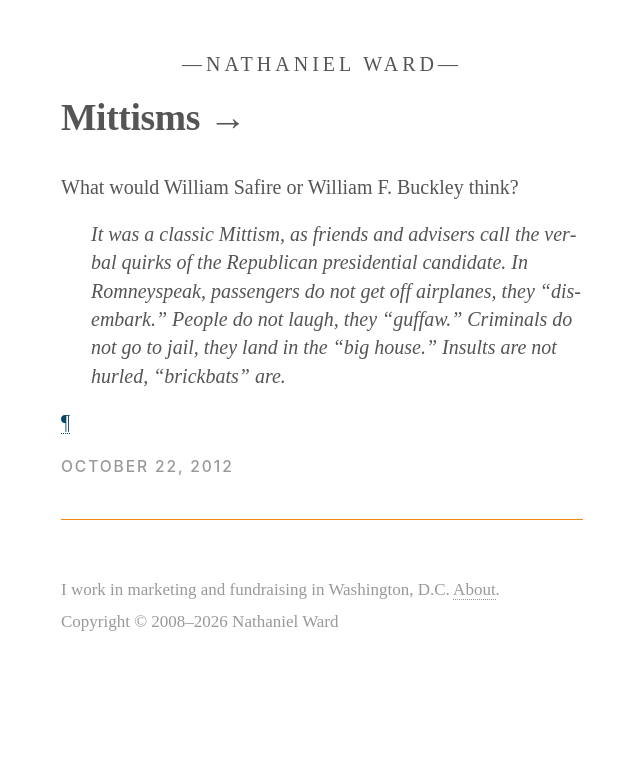
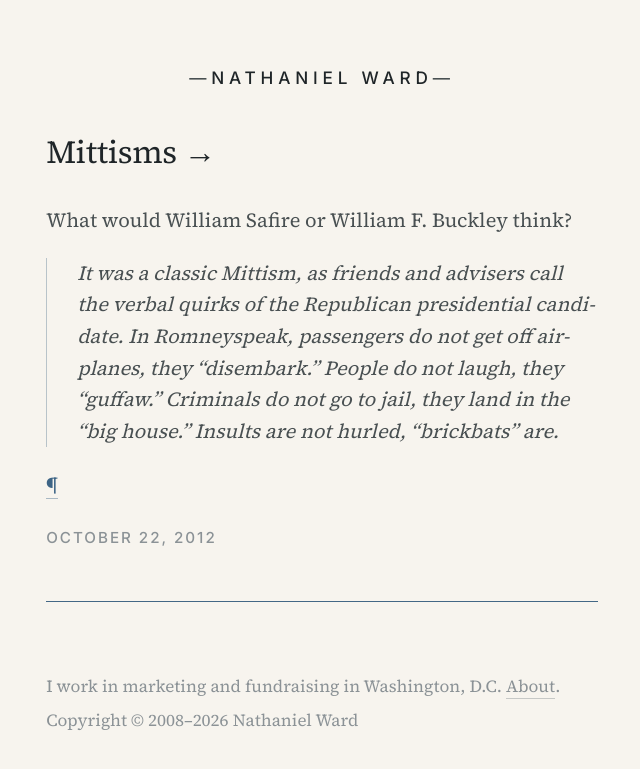
Before and after one commit to nathanielward/nathanielward.github.io, a Jekyll site: the page built from _posts/2012-10-22-mittisms.md, in a window 1280 px wide. Shown: the top 769 px of the page, without its empty margins (318-958 px from the left). Built offline with Jekyll 4.4.1, drawn with Linux system fonts in a browser that asks for light colours.

Commit message:
Update _ui.scss with new fonts and color scheme

```diff
--- a/_sass/_ui.scss
+++ b/_sass/_ui.scss
@@ -1,63 +1,61 @@
 @charset "utf-8";
 
-/* Typography-forward refresh (Practical Typography-ish):
-   - Serif stack: Charter → Source Serif → Times New Roman → serif
-   - Sans accent: Source Sans Pro for structure (tables, meta, markers)
-   - Responsive body size + readable leading
-   - Constrained measure (~65ch)
-   - Paragraph spacing (no first-line indents)
-   - Vertical rhythm tokens (rhythm-first spacing)
+/* Typography-forward refresh:
+   - Serif body and headings: Source Serif 4 → Georgia → serif
+   - Sans accent: Inter for meta, navigation, tables, markers
+   - Notebook-like hierarchy: headings as signposts, not billboards
+   - Warm paper background, slate-blue accent
+   - Dark-mode aware
 */
 
 :root{
-  --text-size: clamp(16px, calc(1.2vmin + 12px), 20px);
-  --line: 1.42;
+  --text-size: clamp(17px, calc(1.05vmin + 13px), 20px);
+  --line: 1.58;
   --measure: 65ch;
-  --pad-x: clamp(16px, 3vw, 32px);
-  --pad-y: clamp(24px, 4vw, 50px);
 
-  /* Base paragraph gap (kept for compatibility) */
-  --gap: 0.9em;
+  --pad-x: clamp(18px, 3vw, 34px);
+  --pad-y: clamp(30px, 5vw, 64px);
 
-  /* Vertical rhythm tokens (derive everything from one unit) */
+  --gap: 1.08em;
+
   --rh: var(--gap);
   --rh-0: 0;
-  --rh-1: calc(var(--rh) * 0.5);   /* tight */
-  --rh-2: var(--rh);               /* normal (paragraph) */
-  --rh-3: calc(var(--rh) * 1.5);   /* roomy */
-  --rh-4: calc(var(--rh) * 2.2);   /* section break */
+  --rh-1: calc(var(--rh) * 0.5);
+  --rh-2: var(--rh);
+  --rh-3: calc(var(--rh) * 1.55);
+  --rh-4: calc(var(--rh) * 2.35);
 
-  /* Accent sans */
-  --sans: "Source Sans Pro", -apple-system, BlinkMacSystemFont,
-          "Segoe UI", Roboto, "Helvetica Neue", Arial, sans-serif;
+  --sans: "Inter", -apple-system, BlinkMacSystemFont,
+          "Segoe UI", Roboto, Arial, sans-serif;
 
-  /* existing palette preserved */
-  --c-text: #555;
-  --c-text-dark: #bbb;
-  --c-bg-dark: #000;
+  --serif: "Source Serif 4", Georgia, serif;
 
-  --c-heading: #333;
-  --c-heading-dark: #ddd;
+  --c-bg: #f7f4ee;
+  --c-text: #495052;
+  --c-heading: #1f2528;
+  --c-meta: #8b9296;
 
-  --c-accent: #f28b10;
-  --c-accent-dark: #f1ab5d;
+  --c-accent: #436785;
+  --c-link: #3d6485;
+  --c-link-hover: #1f405b;
 
-  --c-link: #084769;
-  --c-link-dark: #7fb6d9;
-  --c-link-hover: #032d44;
-  --c-link-hover-dark: #9cc9e4;
-
-  --c-meta: #999;
+  --c-bg-dark: #050607;
+  --c-text-dark: #c4c8c8;
+  --c-heading-dark: #eceeee;
+  --c-accent-dark: #8aa4ba;
+  --c-link-dark: #9fc5e6;
+  --c-link-hover-dark: #c2ddf3;
 }
 
 body{
   margin: 0;
   padding: var(--pad-y) 0;
   font-size: var(--text-size);
-  font-family: Charter, "Source Serif", "Times New Roman", Times, serif;
+  font-family: var(--serif);
   font-style: normal;
   font-weight: 400;
   color: var(--c-text);
+  background: var(--c-bg);
   line-height: var(--line);
 
   font-kerning: normal;
@@ -73,20 +71,18 @@ body{
 @media (prefers-color-scheme: dark){
   body{
     color: var(--c-text-dark);
-    background-color: var(--c-bg-dark);
+    background: var(--c-bg-dark);
   }
 }
 
-/* Layout wrapper */
 div.grid{
   margin: 0 auto;
   display: block;
-  padding-bottom: calc(var(--rh-3));
+  padding-bottom: var(--rh-3);
   min-height: 100%;
   width: 100%;
 }
 
-/* Main content block: measured, responsive, centered on page */
 div{
   -webkit-box-sizing: border-box;
   -moz-box-sizing: border-box;
@@ -103,7 +99,6 @@ div{
   vertical-align: top;
 }
 
-/* Horizontal rule / divider */
 .rule{
   color: var(--c-accent);
   border: none;
@@ -115,7 +110,6 @@ div{
   .rule{ color: var(--c-accent-dark); }
 }
 
-/* Headings: smaller, calmer, spacing does the work */
 h1, h2, h3, h4, h5, h6{
   hyphens: none;
   -webkit-hyphens: none;
@@ -123,37 +117,42 @@ h1, h2, h3, h4, h5, h6{
   word-break: normal;
   text-wrap: balance;
 }
+
 h1{
-  font-size: clamp(1.75rem, calc(1.6vw + 1.15rem), 2.35rem);
-  line-height: 1.15;
+  font-family: var(--serif);
+  font-size: 2rem;
+  line-height: 1.1;
   text-align: left;
-  font-weight: 600;
+  font-weight: 400;
   font-style: normal;
   color: var(--c-heading);
   margin: 0 0 var(--rh-2) 0;
-  letter-spacing: -0.01em;
+  letter-spacing: -0.015em;
 }
 
 @media (prefers-color-scheme: dark){
   h1{ color: var(--c-heading-dark); }
 }
 
-.intro h1{ font-weight: 400; }
+.intro h1{
+  font-weight: 600;
+}
 
 h2{
-  font-size: clamp(1.2rem, calc(0.9vw + 1.0rem), 1.55rem);
-  line-height: 1.25;
+  font-family: var(--serif);
+  font-size: 1.35rem;
+  line-height: 1.15;
   margin: var(--rh-4) 0 var(--rh-2) 0;
-  font-weight: 600;
+  font-weight: 400;
+  font-style: normal;
   color: var(--c-heading);
-  letter-spacing: -0.005em;
+  letter-spacing: -0.02em;
 }
 
 @media (prefers-color-scheme: dark){
   h2{ color: var(--c-heading-dark); }
 }
 
-/* Context-sensitive breathing room for h2 */
 p + h2,
 ul + h2,
 ol + h2,
@@ -162,12 +161,10 @@ blockquote + h2{
   margin-top: var(--rh-4);
 }
 
-/* If h2 follows another heading, keep it tighter */
 h1 + h2{
   margin-top: var(--rh-3);
 }
 
-/* Copy rhythm */
 p, li{
   font-size: 1em;
   line-height: var(--line);
@@ -176,34 +173,31 @@ p, li{
   font-style: normal;
 }
 
-/* Better “hug” between headings and first paragraph */
-h1 + p, h2 + p{ margin-top: 0; }
-
-/* Lists: keep prose serif; make ordered markers sans */
-ol{
-  margin: 0 0 var(--rh-2) 0;
-  padding-left: 1.25em; /* modest, avoids cramped markers */
+h1 + p,
+h2 + p{
+  margin-top: 0;
 }
 
+ol,
 ul{
   margin: 0 0 var(--rh-2) 0;
   padding-left: 1.25em;
 }
 
-ol li::marker{
+ol li::marker,
+ul li::marker{
   font-family: var(--sans);
   font-weight: 400;
 }
 
-/* Blockquotes: indentation only (no border), rhythm handled like normal text */
 blockquote{
   quotes: "";
   margin: 0 0 var(--rh-2) 0;
   padding-left: 1.5em;
   text-indent: 0;
+  border-left: 1px solid rgba(67, 103, 133, 0.35);
 }
 
-/* Italicize the whole quote voice, including lists */
 blockquote p,
 blockquote li{
   font-style: italic;
@@ -211,21 +205,18 @@ blockquote li{
   padding: 0;
 }
 
-/* Lists inside blockquotes should follow the same rhythm as body lists */
 blockquote ul,
 blockquote ol{
   margin: 0 0 var(--rh-2) 0;
-  padding-left: 1.25em; /* match your global list indent */
+  padding-left: 1.25em;
 }
 
-/* Keep the last element from adding extra space */
 blockquote p:last-child,
 blockquote ul:last-child,
 blockquote ol:last-child{
   margin-bottom: 0;
 }
 
-/* Make markers match the quote voice too (and override global ordered-marker styling) */
 blockquote ul li::marker,
 blockquote ol li::marker{
   font-style: italic;
@@ -233,34 +224,30 @@ blockquote ol li::marker{
   font-weight: inherit;
 }
 
-/* If you use <em> inside an already-italic quote, render it upright for contrast */
 blockquote em,
 blockquote i{
   font-style: normal;
 }
 
-/* Meta text: sans accent */
 p.meta{
   font-family: var(--sans);
-  font-size: 0.78em;
+  font-size: 0.76em;
   line-height: 1.6;
-  letter-spacing: 0.12em;
-  margin-top: var(--rh-2);
+  letter-spacing: 0.13em;
+  margin-top: var(--rh-3);
   text-transform: uppercase;
   color: var(--c-meta);
   font-weight: 500;
 }
 
-@media (prefers-color-scheme: dark){
-  p.meta{ color: var(--c-meta); }
-}
-
-/* Unsupervised marker preserved */
 .unsupervised{
-  font-weight: 400;
+  font-family: var(--sans);
+  font-size: 0.86em;
+  font-weight: 500;
   text-align: center;
   text-transform: uppercase;
-  letter-spacing: 0.2em;
+  letter-spacing: 0.28em;
+  margin-bottom: var(--rh-4);
 }
 
 .unsupervised:before,
@@ -268,90 +255,109 @@ p.meta{
   content: "\2015";
   position: relative;
   top: 0;
-  right: 0;
-  left: 0;
   line-height: 0;
-  text-align: center;
 }
 
-/* Links + hover + borders: keep exactly your colors/behavior */
 a{
   color: var(--c-link);
   text-decoration: none;
+  transition: color 0.15s ease, border-color 0.15s ease;
 }
 
 @media (prefers-color-scheme: dark){
   a{ color: var(--c-link-dark); }
 }
 
-h1 a, .h2 a, .unsupervised a{ color: var(--c-heading); }
-
-@media (prefers-color-scheme: dark){
-  h1 a, .h2 a, .unsupervised a{ color: var(--c-heading-dark); }
+a:hover{
+  color: var(--c-link-hover);
 }
-
-a:hover{ color: var(--c-link-hover); }
 
 @media (prefers-color-scheme: dark){
   a:hover{ color: var(--c-link-hover-dark); }
 }
 
-h1 a:hover, h1 a.permalink:hover{ color: var(--c-link); }
-
-@media (prefers-color-scheme: dark){
-  h1 a:hover, h1 a.permalink:hover{ color: var(--c-link-dark); }
-}
-
-.unsupervised a, .post_content h1 a{
-  color: var(--c-text);
-  border-bottom: 0px;
+h1 a,
+.h2 a,
+.unsupervised a{
+  color: var(--c-heading);
 }
 
 @media (prefers-color-scheme: dark){
-  .unsupervised a, .post_content h1 a{ color: var(--c-text-dark); }
+  h1 a,
+  .h2 a,
+  .unsupervised a{
+    color: var(--c-heading-dark);
+  }
 }
 
-.unsupervised a:hover, .post_content h1 a:hover{
-  color: var(--c-link);
-  border-bottom: 1px dotted var(--c-link);
+.unsupervised a,
+.post_content h1 a{
+  color: var(--c-heading);
+  border-bottom: 0;
 }
 
 @media (prefers-color-scheme: dark){
-  .unsupervised a:hover, .post_content h1 a:hover{
-    color: var(--c-link-dark);
-    border-bottom-color: var(--c-link-dark);
+  .unsupervised a,
+  .post_content h1 a{
+    color: var(--c-heading-dark);
   }
 }
 
-.post_content a, .info a, .meta a, .sidebar a{
-  border-bottom: 1px dotted var(--c-link);
+.unsupervised a:hover,
+.post_content h1 a:hover{
+  color: var(--c-link-hover);
+  border-bottom: 0;
 }
 
 @media (prefers-color-scheme: dark){
-  .post_content a, .info a, .meta a, .sidebar a{
-    border-bottom-color: var(--c-link-dark);
+  .unsupervised a:hover,
+  .post_content h1 a:hover{
+    color: var(--c-link-hover-dark);
   }
 }
 
-.post_content a:hover, .info a:hover, .meta a:hover, .sidebar a:hover{
-  border-bottom: 1px solid var(--c-link-hover);
+.post_content a,
+.info a,
+.meta a,
+.sidebar a{
+  border-bottom: 1px solid rgba(61, 100, 133, 0.42);
 }
 
 @media (prefers-color-scheme: dark){
-  .post_content a:hover, .info a:hover, .meta a:hover, .sidebar a:hover{
+  .post_content a,
+  .info a,
+  .meta a,
+  .sidebar a{
+    border-bottom-color: rgba(159, 197, 230, 0.5);
+  }
+}
+
+.post_content a:hover,
+.info a:hover,
+.meta a:hover,
+.sidebar a:hover{
+  border-bottom-color: var(--c-link-hover);
+}
+
+@media (prefers-color-scheme: dark){
+  .post_content a:hover,
+  .info a:hover,
+  .meta a:hover,
+  .sidebar a:hover{
     border-bottom-color: var(--c-link-hover-dark);
   }
 }
 
-/* Small caps / numbers / abbr / small: sans accent */
-small, abbr{
+small,
+abbr{
   font-family: var(--sans);
   font-size: 0.78em;
   line-height: 1.6;
   letter-spacing: 0.1em;
 }
 
-.caps, .numbers{
+.caps,
+.numbers{
   font-family: var(--sans);
   font-size: 0.78em;
   line-height: 1.6;
@@ -359,37 +365,53 @@ small, abbr{
   text-transform: uppercase;
 }
 
-/* Code: keep monospace */
-code, kbd, pre, samp{
+code,
+kbd,
+pre,
+samp{
   font-family: Menlo, Monaco, Courier, monospace;
   font-weight: 400;
   font-size: 0.95em;
 }
 
-sup, sub{
+sup,
+sub{
   vertical-align: baseline;
   position: relative;
   top: -0.4em;
   font-size: 0.75em;
 }
-sub{ top: 0.4em; }
 
-strong, b{ font-weight: 700; }
-em, i{ font-style: italic; }
-.meta-ital{ text-transform: none; font-style: italic; }
+sub{
+  top: 0.4em;
+}
+
+strong,
+b{
+  font-weight: 700;
+}
+
+em,
+i{
+  font-style: italic;
+}
+
+.meta-ital{
+  text-transform: none;
+  font-style: italic;
+}
 
 .count{
   font-size: 1em;
   line-height: var(--line);
 }
 
-/* Pagination: two-ended nav (iOS-friendly, no stray dividers) */
 .pagination{
   margin: var(--rh-4) 0 0;
   padding: 0;
   text-align: left;
   font-family: var(--sans);
-  font-size: 0.8em;       /* between footer (0.75) and body */
+  font-size: 0.8em;
   line-height: 1.4;
   color: var(--c-meta);
 }
@@ -410,75 +432,91 @@ em, i{ font-style: italic; }
 }
 
 .pagination a{
+  font-family: var(--sans);
+  font-size: 0.85em;
   letter-spacing: 0.08em;
   text-transform: uppercase;
   color: inherit;
+  border-bottom: 0;
 }
 
-/* Newer left, Older right */
-.pagination__prev{ margin-right: auto; }
-.pagination__next{ margin-left: auto; }
+.pagination__prev{
+  margin-right: auto;
+}
 
-/* Optional subtle divider only when both exist */
 .pagination__next{
+  margin-left: auto;
   padding-left: 0;
   border-left: 0;
 }
 
-/* Make it feel like navigation/meta, not body copy */
-.pagination a{
-  font-family: var(--sans);
-  font-size: 0.85em;
-  letter-spacing: 0.08em;
-  text-transform: uppercase;
-  border-bottom: 0;
+.comment-form-elements{
+  list-style-type: none;
+  margin: 0;
 }
 
-.comment-form-elements{ list-style-type: none; margin: 0; }
-.comment-form-elements li{ margin-bottom: var(--rh-2); }
+.comment-form-elements li{
+  margin-bottom: var(--rh-2);
+}
 
-/* Tables: rhythm + subtle texture (Markdown-friendly: no thead required) */
 table{
   width: 100%;
-  margin: var(--rh-2) 0;     /* left-aligned in column */
+  margin: var(--rh-2) 0;
   border-collapse: collapse;
   table-layout: auto;
   font-size: 0.95em;
-  line-height: 1.3;
+  line-height: 1.35;
 }
 
-th, td{
+th,
+td{
   padding: calc(var(--rh) * 0.35) 1em;
   vertical-align: baseline;
 }
 
-th:first-child, td:first-child{ padding-left: 0; }
-th:last-child,  td:last-child { padding-right: 0; }
+th:first-child,
+td:first-child{
+  padding-left: 0;
+}
 
-/* Header row rule (works for Markdown-generated tables) */
+th:last-child,
+td:last-child{
+  padding-right: 0;
+}
+
 table tr:first-child th{
   font-family: var(--sans);
   border-bottom: 1px solid var(--c-accent);
   padding-bottom: calc(var(--rh) * 0.35);
-  font-weight: 400;          /* medium-bold, not shouty */
-  letter-spacing: 0;         /* calmer than UI-style spacing */
+  font-weight: 500;
+  letter-spacing: 0;
 }
 
-img{ max-width: 100%; height: auto; }
-iframe{ width: 100% !important; }
-
-::selection{ background: var(--c-accent); }
-@media (prefers-color-scheme: dark){ ::selection{ background: var(--c-accent-dark); } }
-
-::-moz-selection{ background: var(--c-accent); }
-@media (prefers-color-scheme: dark){ ::-moz-selection{ background: var(--c-accent-dark); } }
-
-/* Mobile: measure + padding already responsive; just tighten h1 a bit */
-@media only screen and (max-width: 480px){
-  h1{ line-height: 1.12; }
+img{
+  max-width: 100%;
+  height: auto;
 }
 
-/* Footer: treat as colophon/meta, not body copy */
+iframe{
+  width: 100% !important;
+}
+
+::selection{
+  background: rgba(67, 103, 133, 0.22);
+}
+
+::-moz-selection{
+  background: rgba(67, 103, 133, 0.22);
+}
+
+@media only screen and (max-width: 480px){
+  .unsupervised{
+    font-size: 0.78em;
+    letter-spacing: 0.22em;
+    margin-bottom: var(--rh-3);
+  }
+}
+
 .footer{
   margin-top: var(--rh-4);
   padding-top: var(--rh-2);
@@ -496,17 +534,18 @@ iframe{ width: 100% !important; }
   margin-bottom: 0;
 }
 
-/* Keep footer links subtle */
 .footer a{
   color: inherit;
-  border-bottom: 1px dotted currentColor;
+  border-bottom: 1px solid rgba(139, 146, 150, 0.45);
 }
 
 .footer a:hover{
-  color: var(--c-link);
+  color: var(--c-link-hover);
   border-bottom-style: solid;
 }
 
 @media (prefers-color-scheme: dark){
-  .footer a:hover{ color: var(--c-link-dark); }
+  .footer a:hover{
+    color: var(--c-link-hover-dark);
+  }
 }
```
